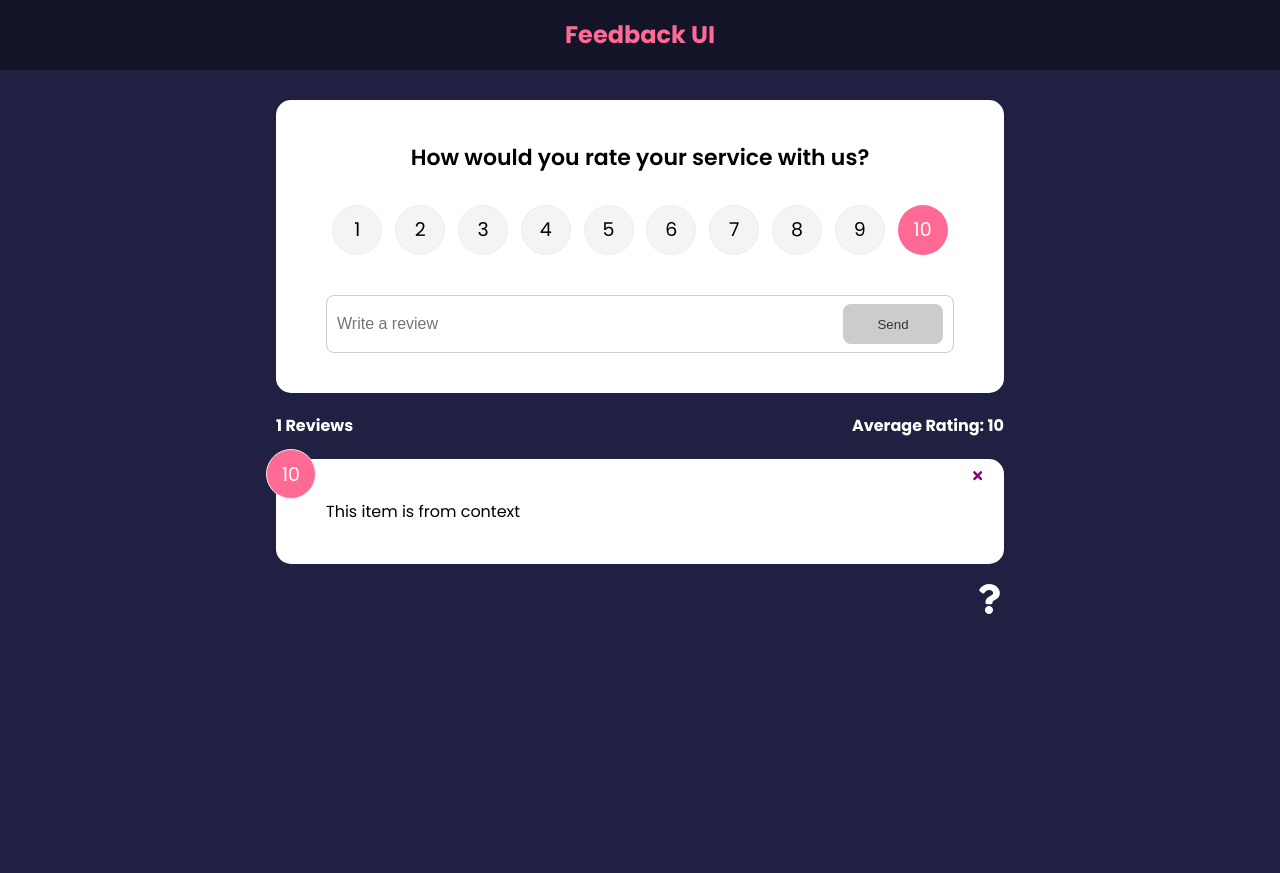
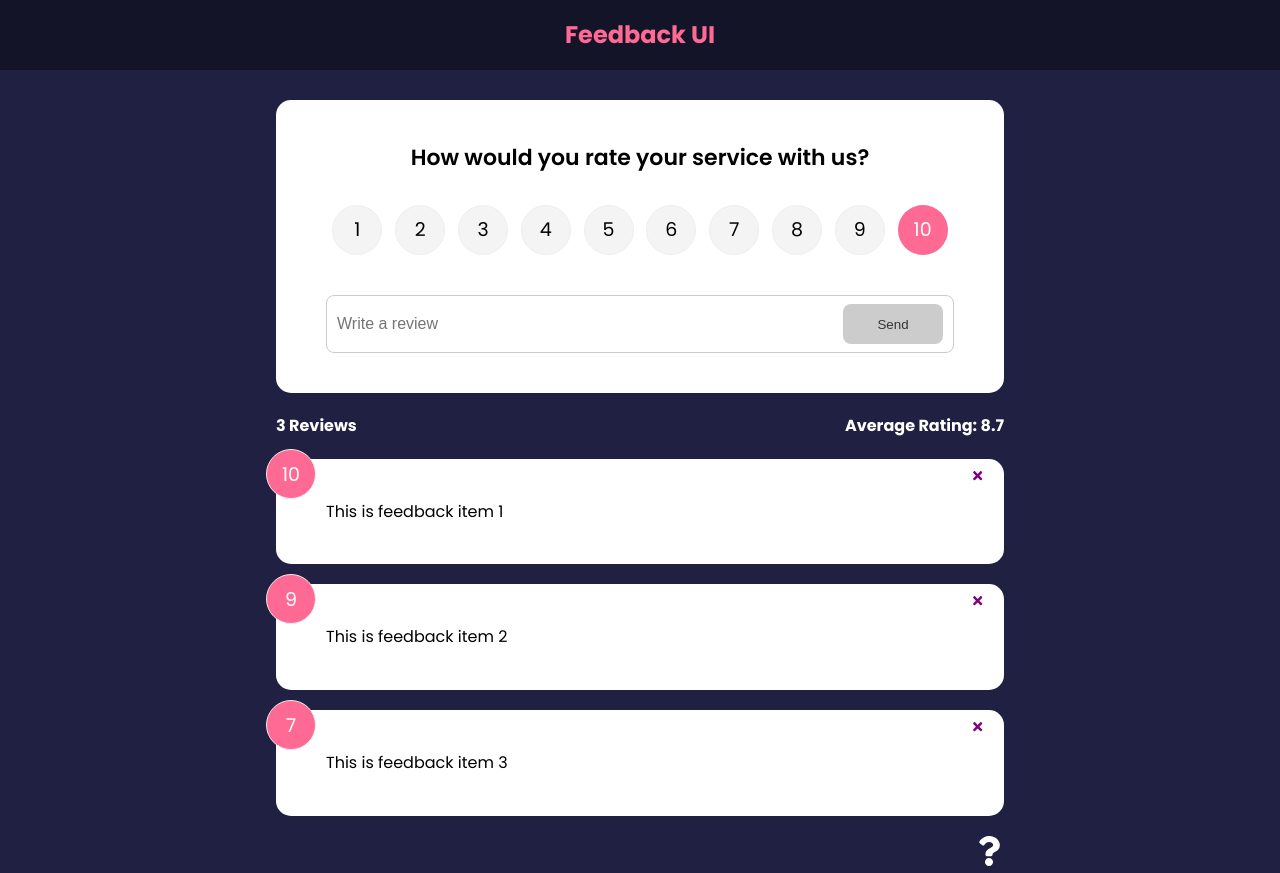
Before and after one commit to AndrewChacon/feedback-app, a React (Create React App) app: page / in a window 1280 px wide. Before the commit the page ends 800 px from the top, so only its background shows below. Built offline with nearby package versions, Linux system fonts and the light colour scheme; the HTML template or start-up script is replaced by a standard one.

Commit message:
moving feedback item functions like addfeedback and deletefeedback to our context api

```diff
--- a/src/App.js
+++ b/src/App.js
@@ -3,27 +3,12 @@
 import FeedbackList from './components/FeedbackList';
 import FeedbackStats from './components/FeedbackStats';
 import Header from './components/Header';
-import FeedbackData from './data/FeedbackData';
-import { v4 as uuidv4 } from 'uuid';
 import AboutPage from './pages/AboutPage';
 import { BrowserRouter as Router, Routes, Route } from 'react-router-dom';
 import AboutIconLink from './components/AboutIconLink';
 import { FeedbackProvider } from './context/FeedbackContext';
 
 function App() {
-	const [feedback, setFeedback] = useState(FeedbackData);
-
-	const addFeedback = newFeedback => {
-		newFeedback.id = uuidv4();
-		setFeedback([newFeedback, ...feedback]);
-	};
-
-	const deleteFeedback = id => {
-		if (window.confirm('Are you sure if you want to delete?')) {
-			setFeedback(feedback.filter(item => item.id !== id));
-		}
-	};
-
 	return (
 		<FeedbackProvider>
 			<Router>
@@ -35,9 +20,9 @@
 							path='/'
 							element={
 								<>
-									<FeedbackForm handleAdd={addFeedback} />
-									<FeedbackStats feedback={feedback} />
-									<FeedbackList handleDelete={deleteFeedback} />
+									<FeedbackForm />
+									<FeedbackStats />
+									<FeedbackList />
 								</>
 							}
 						/>
--- a/src/components/FeedbackForm.jsx
+++ b/src/components/FeedbackForm.jsx
@@ -2,12 +2,15 @@
 import RatingSelect from './RatingSelect';
 import Button from './shared/Button';
 import Card from './shared/Card';
+import { useContext } from 'react';
+import FeedbackContext from '../context/FeedbackContext';
 
-function FeedbackForm({ handleAdd }) {
+function FeedbackForm() {
 	const [text, setText] = useState('');
 	const [rating, setRating] = useState(10);
 	const [btnDisabled, setBtnDisabled] = useState(true);
 	const [message, setMessage] = useState('');
+	const { addFeedback } = useContext(FeedbackContext);
 
 	const handleTextChange = e => {
 		if (text === '') {
@@ -32,7 +35,7 @@
 				rating,
 			};
 
-			handleAdd(newFeedback);
+			addFeedback(newFeedback);
 			setText('');
 		}
 	};
--- a/src/components/FeedbackItem.jsx
+++ b/src/components/FeedbackItem.jsx
@@ -1,12 +1,16 @@
 import Card from './shared/Card';
 import PropTypes from 'prop-types';
 import { FaTimes } from 'react-icons/fa';
+import { useContext } from 'react';
+import FeedbackContext from '../context/FeedbackContext';
 
-function FeedbackItem({ item, handleDelete }) {
+function FeedbackItem({ item }) {
+	const { deleteFeedback } = useContext(FeedbackContext);
+
 	return (
 		<Card>
 			<div className='num-display'>{item.rating}</div>
-			<button onClick={() => handleDelete(item.id)} className='close'>
+			<button onClick={() => deleteFeedback(item.id)} className='close'>
 				<FaTimes color='purple' />
 			</button>
 			<div className='text-display'>{item.text}</div>
--- a/src/components/FeedbackList.jsx
+++ b/src/components/FeedbackList.jsx
@@ -3,7 +3,7 @@
 import { useContext } from 'react';
 import FeedbackContext from '../context/FeedbackContext';
 
-function FeedbackList({ handleDelete }) {
+function FeedbackList() {
 	const { feedback } = useContext(FeedbackContext);
 
 	if (!feedback || feedback.length === 0) {
@@ -19,11 +19,7 @@
 						initial={{ opacity: 0 }}
 						animate={{ opacity: 1 }}
 						exit={{ opacity: 0 }}>
-						<FeedbackItem
-							key={item.id}
-							item={item}
-							handleDelete={handleDelete}
-						/>
+						<FeedbackItem key={item.id} item={item} />
 					</motion.div>
 				))}
 			</AnimatePresence>
--- a/src/context/FeedbackContext.js
+++ b/src/context/FeedbackContext.js
@@ -1,19 +1,43 @@
 import { createContext, useState } from 'react';
-
+import { v4 as uuidv4 } from 'uuid';
 const FeedbackContext = createContext();
 
 export const FeedbackProvider = ({ children }) => {
 	const [feedback, setFeedback] = useState([
 		{
 			id: 1,
-			text: 'This item is from context',
+			text: 'This is feedback item 1',
 			rating: 10,
 		},
+		{
+			id: 2,
+			text: 'This is feedback item 2',
+			rating: 9,
+		},
+		{
+			id: 3,
+			text: 'This is feedback item 3',
+			rating: 7,
+		},
 	]);
+
+	const deleteFeedback = id => {
+		if (window.confirm('Are you sure if you want to delete?')) {
+			setFeedback(feedback.filter(item => item.id !== id));
+		}
+	};
+
+	const addFeedback = newFeedback => {
+		newFeedback.id = uuidv4();
+		setFeedback([newFeedback, ...feedback]);
+	};
+
 	return (
 		<FeedbackContext.Provider
 			value={{
 				feedback,
+				deleteFeedback,
+				addFeedback,
 			}}>
 			{children}
 		</FeedbackContext.Provider>
```
